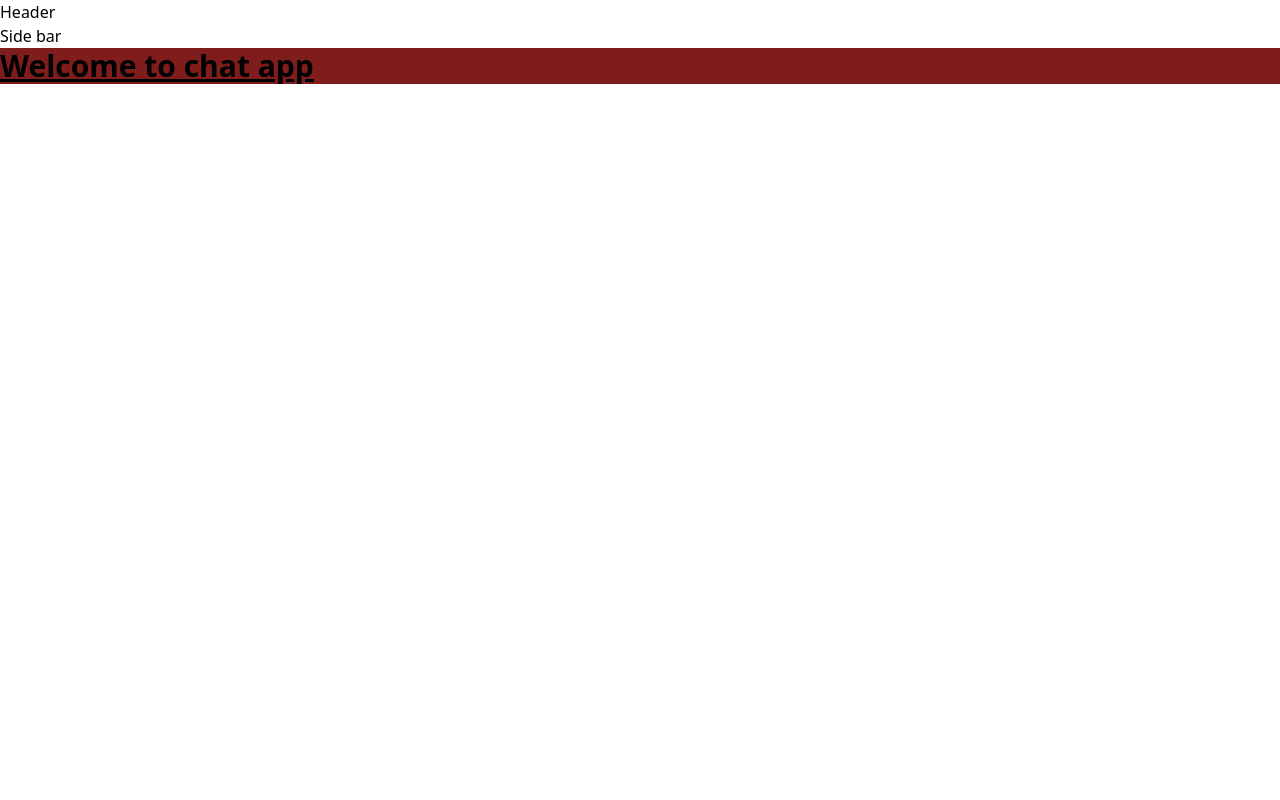
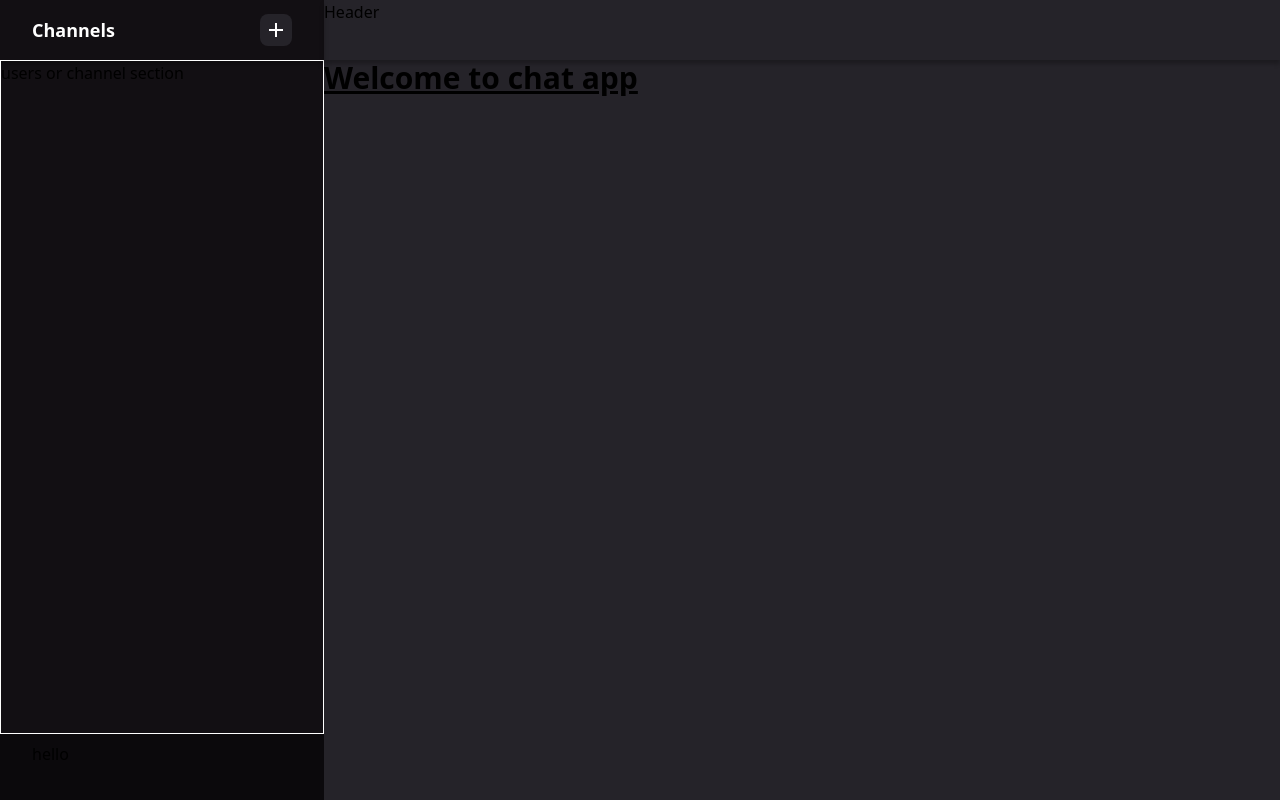
Before and after one commit to Moro-Afriyie/chat-group, a Next.js app in the folder client/: page / in a window 1280 px wide. Built offline with nearby package versions, Linux system fonts and the light colour scheme.

Commit message:
feat:create the sidebar

```diff
--- a/client/package.json
+++ b/client/package.json
@@ -26,6 +26,7 @@
     "typescript": "4.9.4"
   },
   "devDependencies": {
+    "@iconify/react": "^4.1.0",
     "@typescript-eslint/eslint-plugin": "^5.49.0",
     "@typescript-eslint/parser": "^5.49.0",
     "autoprefixer": "^10.4.13",
--- a/client/src/app/layout.tsx
+++ b/client/src/app/layout.tsx
@@ -1,3 +1,4 @@
+"use client";
 import Sidebar from "@/components/Sidebar";
 import "./globals.css";
 import Header from "@/components/Header";
@@ -15,13 +16,14 @@ export default function RootLayout({
       */}
       <head />
       <body>
-        <main>
-          <Header />
+        <main className="w-full h-screen bg-chat-bg flex">
           <Sidebar />
-         {children}
+          <div className="w-full flex-grow">
+            <Header />
+            {children}
+          </div>
         </main>
-
-        </body>
+      </body>
     </html>
   );
 }
--- a/client/src/app/page.tsx
+++ b/client/src/app/page.tsx
@@ -1,13 +1,7 @@
-import { Inter } from "@next/font/google";
-
-const inter = Inter({ subsets: ["latin"] });
-
 export default function Home() {
   return (
     <main>
-      <h1 className="text-3xl bg-red-900 font-bold underline">
-        Welcome to chat app
-      </h1>
+      <h1 className="text-3xl  font-bold underline">Welcome to chat app</h1>
     </main>
   );
 }
--- a/client/src/components/Header.tsx
+++ b/client/src/components/Header.tsx
@@ -1,11 +1,10 @@
-import * as React from 'react';
+import * as React from "react";
 
 // eslint-disable-next-line @typescript-eslint/no-empty-interface
-interface IHeaderProps {
-}
+interface IHeaderProps {}
 
 const Header: React.FunctionComponent<IHeaderProps> = (props) => {
-  return <header>Header</header>;
+  return <header className="h-[3.75rem] shadow-header">Header</header>;
 };
 
 export default Header;
--- a/client/src/components/Sidebar.tsx
+++ b/client/src/components/Sidebar.tsx
@@ -1,11 +1,24 @@
-import * as React from 'react';
+import * as React from "react";
+import { Icon } from "@iconify/react";
 
 // eslint-disable-next-line @typescript-eslint/no-empty-interface
-interface ISidebarProps {
-}
+interface ISidebarProps {}
 
 const Sidebar: React.FunctionComponent<ISidebarProps> = (props) => {
-  return <h1>Side bar</h1>;
+  return (
+    <aside className="bg-sidebar-bg h-full flex flex-col  basis-[20.25rem] w-[20.25rem] flex-shrink-0">
+      <div className="h-[3.75rem] w-full shadow-header text-lg font-bold px-8 py-4 text-white justify-between flex items-center">
+        <h1>Channels</h1>
+        <div className="w-8 h-8 bg-chat-bg rounded-lg flex items-center justify-center text-2xl cursor-pointer">
+          <Icon icon="material-symbols:add" className="" />
+        </div>
+      </div>
+      <div className="h-full flex-grow border border-white">
+        users or channel section
+      </div>
+      <div className="h-[4.75rem] px-8 py-2  w-full bg-user-bg">hello</div>
+    </aside>
+  );
 };
 
 export default Sidebar;
--- a/client/tailwind.config.js
+++ b/client/tailwind.config.js
@@ -15,6 +15,9 @@ module.exports = {
         "user-bg": "#0B090C",
         secondary: "#E0E0E0",
       },
+      boxShadow: {
+        header: "0px 4px 4px rgba(0, 0, 0, 0.25)",
+      },
     },
   },
   plugins: [],
```
Also changed, not shown: 1 other file (tests, documents, lock files or other folders).
